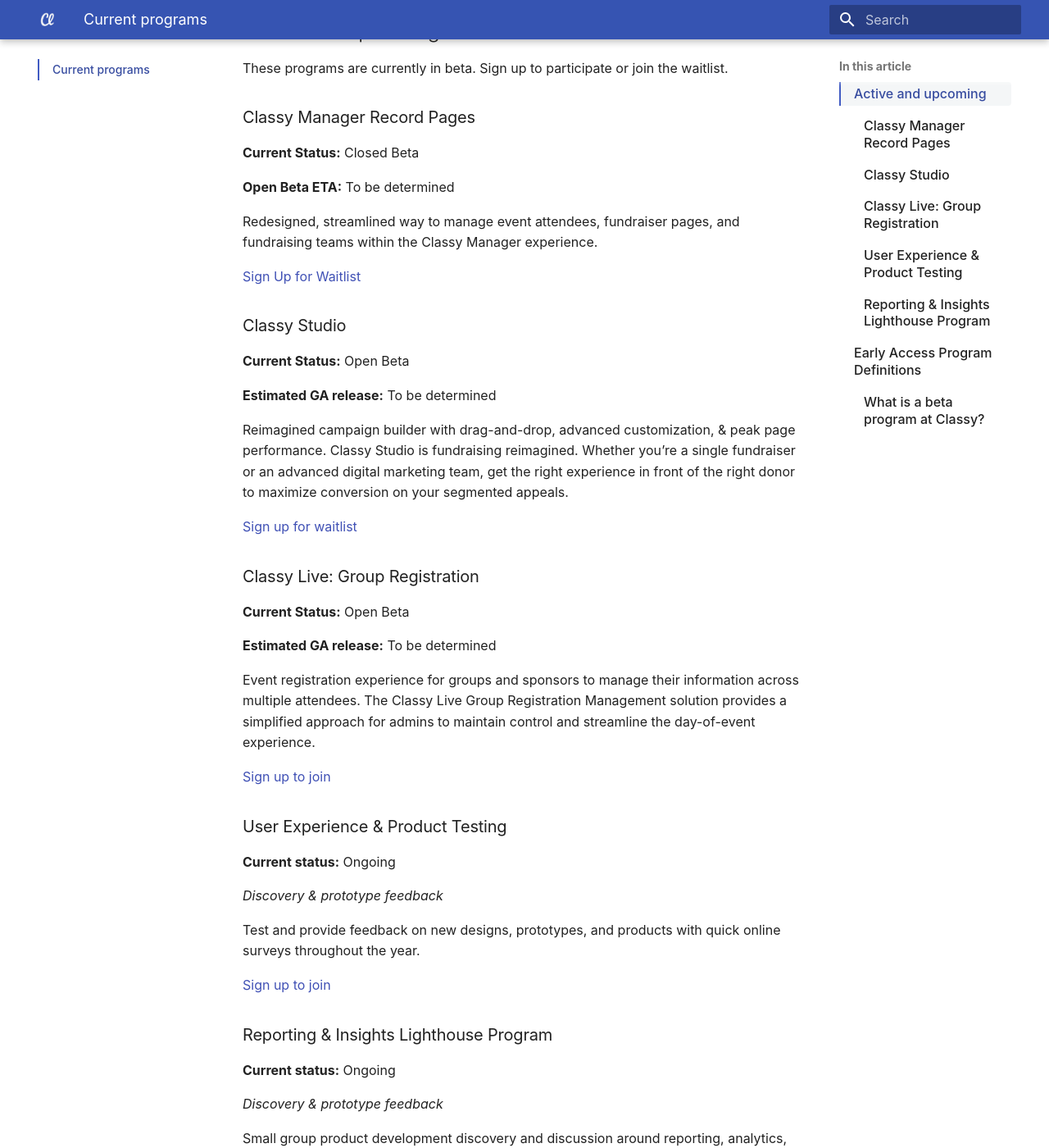
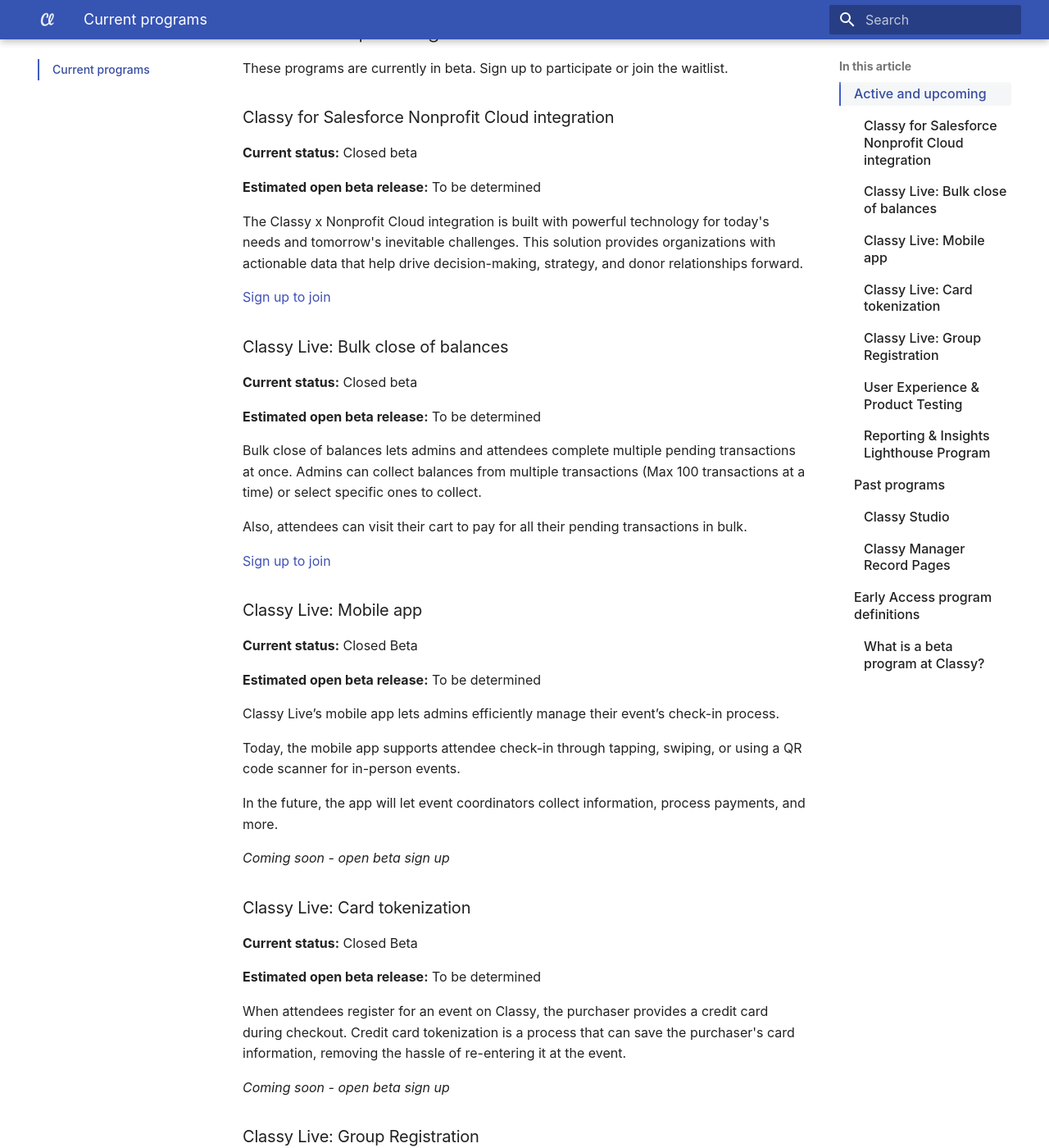
Before and after one commit to truj1ll0/mkdocs-help-center, an MkDocs documentation site: the page built from docs/beta-and-lighthouse/current-programs.md, in a window 1280 px wide and 1400 px high, scrolled down 299 px. Shown: the whole window at 82% size. Built offline with MkDocs 1.6.1 and Material for MkDocs 9.7.7, drawn with Linux system fonts in a browser that asks for light colours; some web fonts are replaced; some of the changed text lies outside the part shown.

Commit message:
Update current programs page

```diff
--- a/docs/beta-and-lighthouse/current-programs.md
+++ b/docs/beta-and-lighthouse/current-programs.md
@@ -6,29 +6,55 @@
 
 These programs are currently in beta. Sign up to participate or join the waitlist.
 
-### Classy Manager Record Pages
+### Classy for Salesforce Nonprofit Cloud integration
 
-**Current Status:** Closed Beta
+**Current status:** Closed beta
 
-**Open Beta ETA:** To be determined
+**Estimated open beta release:** To be determined
 
-Redesigned, streamlined way to manage event attendees, fundraiser pages, and fundraising teams within the Classy Manager experience.
+The Classy x Nonprofit Cloud integration is built with powerful technology for today's needs and tomorrow's inevitable challenges. This solution provides organizations with actionable data that help drive decision-making, strategy, and donor relationships forward.
 
-[Sign Up for Waitlist](https://learn.classy.org/record-pages-beta.html)
+[Sign up to join](https://learn.classy.org/beta-nonprofit-cloud-sign-up.html?utm_source=early_access_hub&utm_medium=microsite&utm_campaign=lighthouse_beta_programs)
 
-### Classy Studio
+### Classy Live: Bulk close of balances
 
-**Current Status:** Open Beta
+**Current status:** Closed beta
 
-**Estimated GA release:** To be determined
+**Estimated open beta release:** To be determined
 
-Reimagined campaign builder with drag-and-drop, advanced customization, & peak page performance. Classy Studio is fundraising reimagined. Whether you’re a single fundraiser or an advanced digital marketing team, get the right experience in front of the right donor to maximize conversion on your segmented appeals.
+Bulk close of balances lets admins and attendees complete multiple pending transactions at once. Admins can collect balances from multiple transactions (Max 100 transactions at a time) or select specific ones to collect.
 
-[Sign up for waitlist](https://learn.classy.org/campaign-studio-early-access-sign-up.html?utm_source=early_access_hub&utm_medium=microsite&utm_campaign=lighthouse_beta_programs)
+Also, attendees can visit their cart to pay for all their pending transactions in bulk.
+
+[Sign up to join](https://learn.classy.org/classy-live-bulk-close-open-balances-beta.html?utm_source=early_access_hub&utm_medium=microsite&utm_campaign=lighthouse_beta_programs)
+
+### Classy Live: Mobile app
+
+**Current status:** Closed Beta
+
+**Estimated open beta release:** To be determined
+
+Classy Live’s mobile app lets admins efficiently manage their event’s check-in process.
+
+Today, the mobile app supports attendee check-in through tapping, swiping, or using a QR code scanner for in-person events.
+
+In the future, the app will let event coordinators collect information, process payments, and more.
+
+_Coming soon - open beta sign up_
+
+### Classy Live: Card tokenization
+
+**Current status:** Closed Beta
+
+**Estimated open beta release:** To be determined
+
+When attendees register for an event on Classy, the purchaser provides a credit card during checkout. Credit card tokenization is a process that can save the purchaser's card information, removing the hassle of re-entering it at the event.
+
+_Coming soon - open beta sign up_
 
 ### Classy Live: Group Registration
 
-**Current Status:** Open Beta
+**Current status:** Open Beta
 
 **Estimated GA release:** To be determined
 
@@ -56,15 +82,41 @@
 
 [Sign up to join](https://learn.classy.org/lighthouse-reporting-analytics-research-program-sign-up.html?utm_source=early_access_hub&utm_medium=microsite&utm_campaign=lighthouse_beta_programs)
 
-## Early Access Program Definitions
+## Past programs
+
+These programs are now available to all Classy customers.
+
+### Classy Studio
+
+**Current Status:** General availability
+
+**GA release:** February 2024
+
+Reimagined campaign builder with drag-and-drop, advanced customization, & peak page performance. Classy Studio is fundraising reimagined. Whether you’re a single fundraiser or an advanced digital marketing team, get the right experience in front of the right donor to maximize conversion on your segmented appeals.
+
+[Learn more about Classy Studio](https://support.classy.org/s/article/intro-to-classy-studio)
+
+### Classy Manager Record Pages
+
+**Current Status:** General availability
+
+**GA release:** Febraury 2024
+
+Redesigned, streamlined way to manage event attendees, fundraiser pages, and fundraising teams within the Classy Manager experience.
+
+[Learn how to manage attendees](https://support.classy.org/s/article/manage-tickets-and-registrations)
+
+[Learn how to manage fundraisers](https://support.classy.org/s/article/manage-fundraisers-and-teams)
+
+## Early Access program definitions
 
 **Lighthouse:** Small group invited to participate early in the product development process for initial discovery, requirements gathering, and feedback on prototypes.
 
-**Closed Beta:** Small group invited to receive early access to a new product/feature to provide feedback and validate the value. Participants are often selected from the Lighthouse program or are customers with a use case best suited for the new product/feature.
+**Closed beta:** Small group invited to receive early access to a new product/feature to provide feedback and validate the value. Participants are often selected from the Lighthouse program or are customers with a use case best suited for the new product/feature.
 
-**Open Beta:** Early access to a new product/feature while in beta, available to all customers who sign up and agree to terms of a beta release.
+**Open beta:** Early access to a new product/feature while in beta, available to all customers who sign up and agree to terms of a beta release.
 
-**General Availability (GA):** Full release of a new product/feature made available and supported for all customers on the Classy platform.
+**General availability (GA):** Full release of a new product/feature made available and supported for all customers on the Classy platform.
 
 ### What is a beta program at Classy?
 
--- a/mkdocs.yml
+++ b/mkdocs.yml
@@ -88,5 +88,3 @@
   - Domain masking: domain-masking.md
   - C4SF Fundraising: classy-for-salesforce-fundraising.md
   - Current programs: beta-and-lighthouse/current-programs.md
-  - Release notes:
-      - Classy Studio: release-notes/campaign-studio.md
```
Also changed, not shown: docs/classy-for-salesforce-fundraising.md (+2 -2 lines), docs/classy-live/donor-covered-fees.md (+4 -0 lines).
